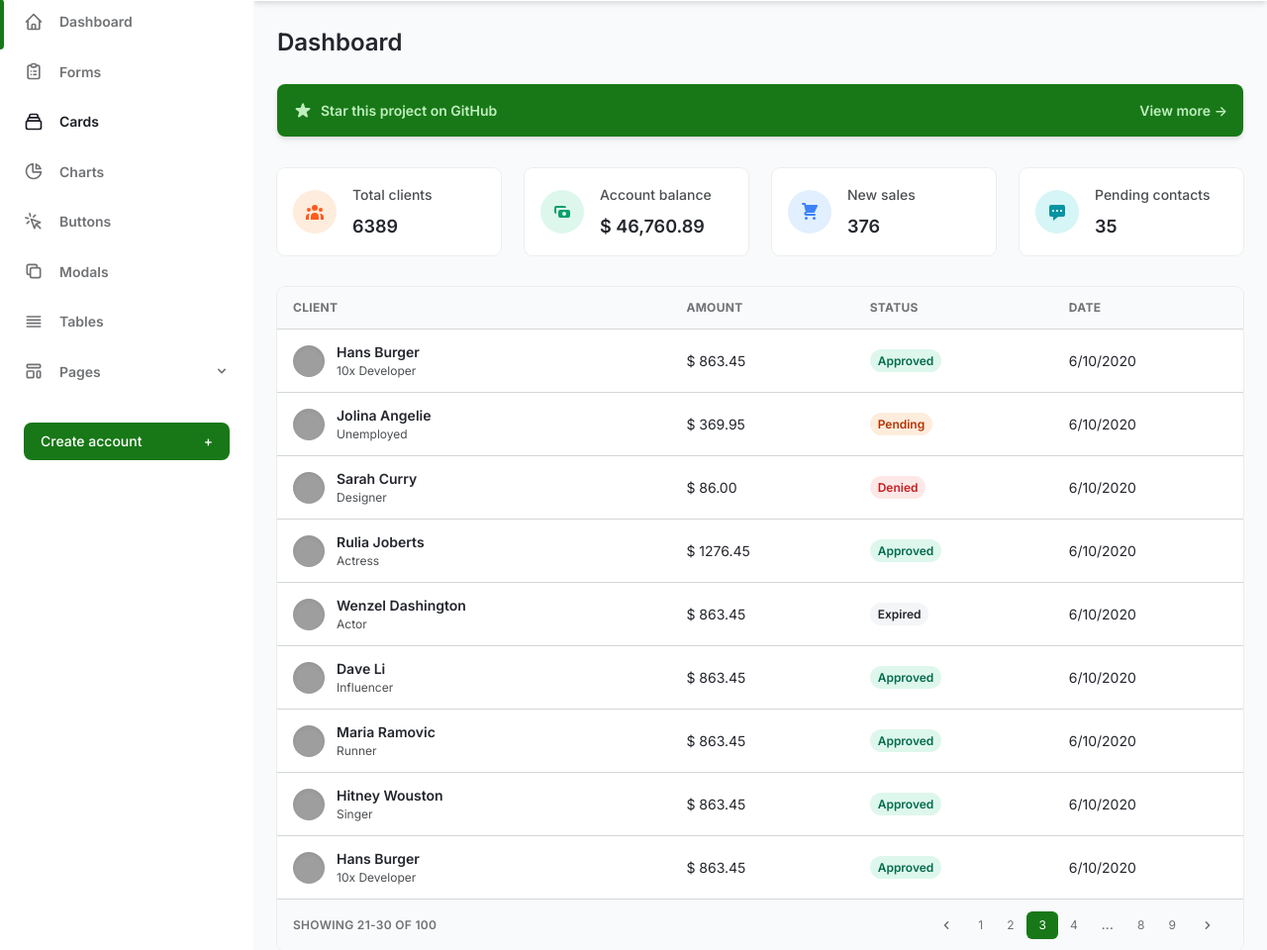
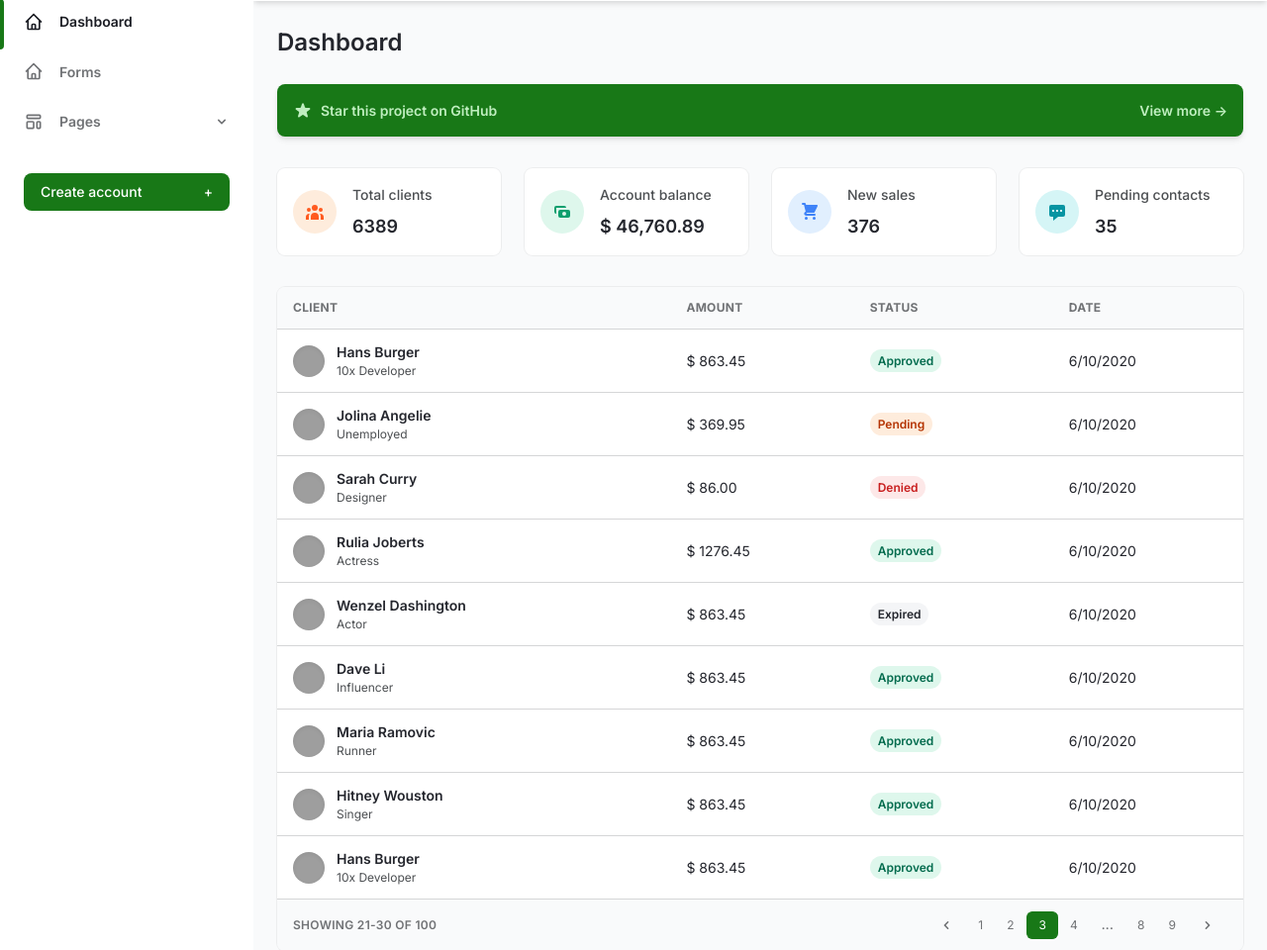
Before and after one commit to ArturZahn/TCC-Servidor, a PHP site: page /index.php in a window 1280 px wide. Shown: the part 68-1028 px from the top of the page at 99% size. Run offline with PHP 8.4, Linux system fonts and the light colour scheme; grey boxes are pictures that could not be loaded.

Commit message:
adicionando header dinamico

```diff
--- a/sidebar.php
+++ b/sidebar.php
@@ -1,4 +1,15 @@
 <?php
+
+$menu = array(
+    array(
+        "titulo" => "Dashboard",
+        "url" => "index.php"
+    ),
+    array(
+        "titulo" => "Forms",
+        "url" => "forms.php"
+    ),
+);
 
 $posicaoBarra = strripos($_SERVER['PHP_SELF'], "/");
 $url;
@@ -6,12 +17,10 @@ if($posicaoBarra == -1) $url = $_SERVER['PHP_SELF'];
 else $url = substr($_SERVER['PHP_SELF'], $posicaoBarra+1);
 
 
-function barrinhaverde($urlItemMenu)
+function itemMenuEstaSelecionado($urlItemMenu)
 {
-    if($urlItemMenu == $GLOBALS["url"])
-    {
-        echo '<span class="absolute inset-y-0 left-0 w-1 bg-verdecoopaf-600 rounded-tr-lg rounded-br-lg" aria-hidden="true"></span>';
-    }
+    if($urlItemMenu == $GLOBALS["url"]) return true;
+    else return false;
 }
 
 ?>
@@ -23,79 +32,30 @@ function barrinhaverde($urlItemMenu)
             Windmill
         </a>
         <ul class="mt-6">
+
+            <?php
+                foreach ($menu as $keyItemMenu => $itemMenu)
+                {
+                    $itemEstaSelecionado = itemMenuEstaSelecionado($itemMenu["url"]);
+                    # code...
+            ?>
+
             <li class="relative px-6 py-3">
 
-                <?php barrinhaverde("index.php"); ?>
-                <a class="inline-flex items-center w-full text-sm font-semibold transition-colors duration-150 hover:text-gray-800 dark:hover:text-gray-200" href="index.php">
+                <?php if($itemEstaSelecionado) { ?>
+                    <span class="absolute inset-y-0 left-0 w-1 bg-verdecoopaf-600 rounded-tr-lg rounded-br-lg" aria-hidden="true"></span>
+                <?php } ?>
+
+                <a class="inline-flex items-center w-full text-sm font-semibold <?php if($itemEstaSelecionado) echo "text-gray-800 dark:text-gray-100"; ?> transition-colors duration-150 hover:text-gray-800 dark:hover:text-gray-200" href="<?php echo $itemMenu["url"]; ?>">
                     <svg class="w-5 h-5" aria-hidden="true" fill="none" stroke-linecap="round" stroke-linejoin="round" stroke-width="2" viewBox="0 0 24 24" stroke="currentColor">
                         <path d="M3 12l2-2m0 0l7-7 7 7M5 10v10a1 1 0 001 1h3m10-11l2 2m-2-2v10a1 1 0 01-1 1h-3m-6 0a1 1 0 001-1v-4a1 1 0 011-1h2a1 1 0 011 1v4a1 1 0 001 1m-6 0h6"></path>
                     </svg>
-                    <span class="ml-4">Dashboard</span>
+                    <span class="ml-4"><?php echo $itemMenu["titulo"] ?></span>
                 </a>
             </li>
-        </ul>
-        <ul>
-            <li class="relative px-6 py-3">
 
-                <?php barrinhaverde("forms.php"); ?>
-                <a class="inline-flex items-center w-full text-sm font-semibold transition-colors duration-150 hover:text-gray-800 dark:hover:text-gray-200" href="forms.php">
-                    <svg class="w-5 h-5" aria-hidden="true" fill="none" stroke-linecap="round" stroke-linejoin="round" stroke-width="2" viewBox="0 0 24 24" stroke="currentColor">
-                        <path d="M9 5H7a2 2 0 00-2 2v12a2 2 0 002 2h10a2 2 0 002-2V7a2 2 0 00-2-2h-2M9 5a2 2 0 002 2h2a2 2 0 002-2M9 5a2 2 0 012-2h2a2 2 0 012 2m-3 7h3m-3 4h3m-6-4h.01M9 16h.01"></path>
-                    </svg>
-                    <span class="ml-4">Forms</span>
-                </a>
-            </li>
-            <li class="relative px-6 py-3">
+            <?php } ?>
 
-                <?php barrinhaverde("cards.php"); ?>
-                <a class="inline-flex items-center w-full text-sm font-semibold text-gray-800 transition-colors duration-150 hover:text-gray-800 dark:hover:text-gray-200 dark:text-gray-100" href="cards.php">
-                    <svg class="w-5 h-5" aria-hidden="true" fill="none" stroke-linecap="round" stroke-linejoin="round" stroke-width="2" viewBox="0 0 24 24" stroke="currentColor">
-                        <path d="M19 11H5m14 0a2 2 0 012 2v6a2 2 0 01-2 2H5a2 2 0 01-2-2v-6a2 2 0 012-2m14 0V9a2 2 0 00-2-2M5 11V9a2 2 0 012-2m0 0V5a2 2 0 012-2h6a2 2 0 012 2v2M7 7h10"></path>
-                    </svg>
-                    <span class="ml-4">Cards</span>
-                </a>
-            </li>
-            <li class="relative px-6 py-3">
-
-                <?php barrinhaverde("charts.php"); ?>
-                <a class="inline-flex items-center w-full text-sm font-semibold transition-colors duration-150 hover:text-gray-800 dark:hover:text-gray-200" href="charts.php">
-                    <svg class="w-5 h-5" aria-hidden="true" fill="none" stroke-linecap="round" stroke-linejoin="round" stroke-width="2" viewBox="0 0 24 24" stroke="currentColor">
-                        <path d="M11 3.055A9.001 9.001 0 1020.945 13H11V3.055z"></path>
-                        <path d="M20.488 9H15V3.512A9.025 9.025 0 0120.488 9z"></path>
-                    </svg>
-                    <span class="ml-4">Charts</span>
-                </a>
-            </li>
-            <li class="relative px-6 py-3">
-
-                <?php barrinhaverde("buttons.php"); ?>
-                <a class="inline-flex items-center w-full text-sm font-semibold transition-colors duration-150 hover:text-gray-800 dark:hover:text-gray-200" href="buttons.php">
-                    <svg class="w-5 h-5" aria-hidden="true" fill="none" stroke-linecap="round" stroke-linejoin="round" stroke-width="2" viewBox="0 0 24 24" stroke="currentColor">
-                        <path d="M15 15l-2 5L9 9l11 4-5 2zm0 0l5 5M7.188 2.239l.777 2.897M5.136 7.965l-2.898-.777M13.95 4.05l-2.122 2.122m-5.657 5.656l-2.12 2.122"></path>
-                    </svg>
-                    <span class="ml-4">Buttons</span>
-                </a>
-            </li>
-            <li class="relative px-6 py-3">
-
-                <?php barrinhaverde("modals.php"); ?>
-                <a class="inline-flex items-center w-full text-sm font-semibold transition-colors duration-150 hover:text-gray-800 dark:hover:text-gray-200" href="modals.php">
-                    <svg class="w-5 h-5" aria-hidden="true" fill="none" stroke-linecap="round" stroke-linejoin="round" stroke-width="2" viewBox="0 0 24 24" stroke="currentColor">
-                        <path d="M8 16H6a2 2 0 01-2-2V6a2 2 0 012-2h8a2 2 0 012 2v2m-6 12h8a2 2 0 002-2v-8a2 2 0 00-2-2h-8a2 2 0 00-2 2v8a2 2 0 002 2z"></path>
-                    </svg>
-                    <span class="ml-4">Modals</span>
-                </a>
-            </li>
-            <li class="relative px-6 py-3">
-
-                <?php barrinhaverde("tables.php"); ?>
-                <a class="inline-flex items-center w-full text-sm font-semibold transition-colors duration-150 hover:text-gray-800 dark:hover:text-gray-200" href="tables.php">
-                    <svg class="w-5 h-5" aria-hidden="true" fill="none" stroke-linecap="round" stroke-linejoin="round" stroke-width="2" viewBox="0 0 24 24" stroke="currentColor">
-                        <path d="M4 6h16M4 10h16M4 14h16M4 18h16"></path>
-                    </svg>
-                    <span class="ml-4">Tables</span>
-                </a>
-            </li>
             <li class="relative px-6 py-3">
                 <button class="inline-flex items-center justify-between w-full text-sm font-semibold transition-colors duration-150 hover:text-gray-800 dark:hover:text-gray-200" @click="togglePagesMenu" aria-haspopup="true">
                     <span class="inline-flex items-center">
```
Also changed, not shown: tables.php (+6 -18 lines).
